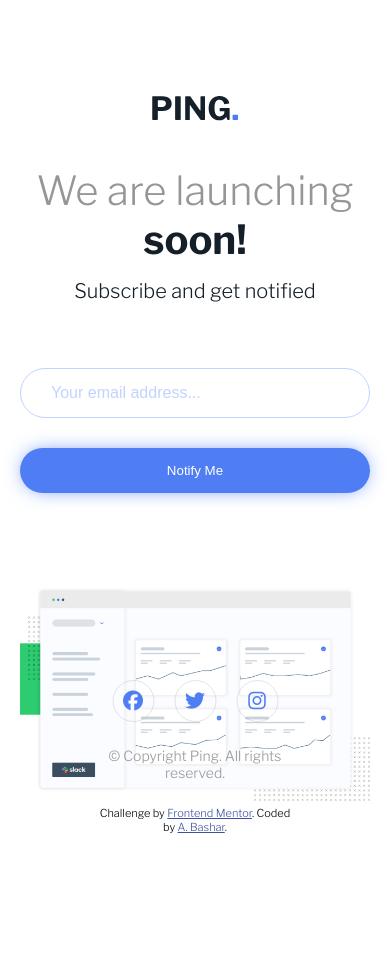
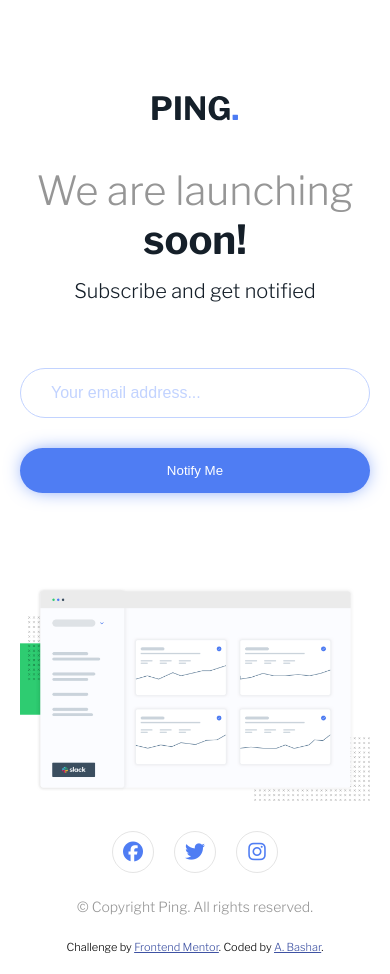
Before and after one commit to A-Bashar/ping-coming-soon-demo, a plain HTML site: page index.html in a window 390 px wide. Before the commit the page ends 844 px from the top, so only its background shows below. Drawn offline with nearby package versions, Linux system fonts and the light colour scheme.

Commit message:
fixed footer not positioning correctly

```diff
--- a/style.css
+++ b/style.css
@@ -161,4 +161,21 @@ footer {
 		right: 0px;
 		bottom: 80px;
 	}
+	footer {
+		position: relative;
+		left: 0px;
+		bottom: 0px;
+		transform: unset;
+		margin-top: 30px;
+	}
 }
+
+@media (max-height: 900px) {
+	footer {
+		position: relative;
+		left: 0px;
+		bottom: 0px;
+		transform: unset;
+		margin-top: 30px;
+	}
+}
```
